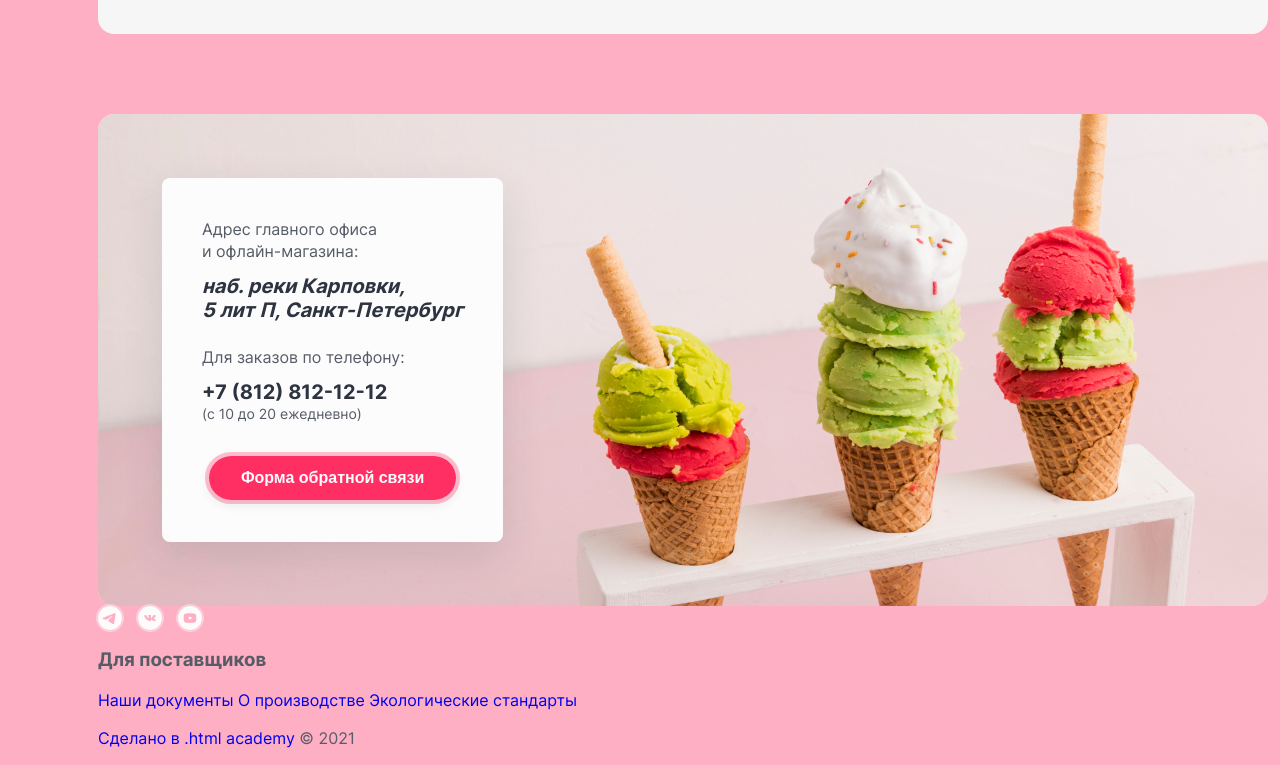
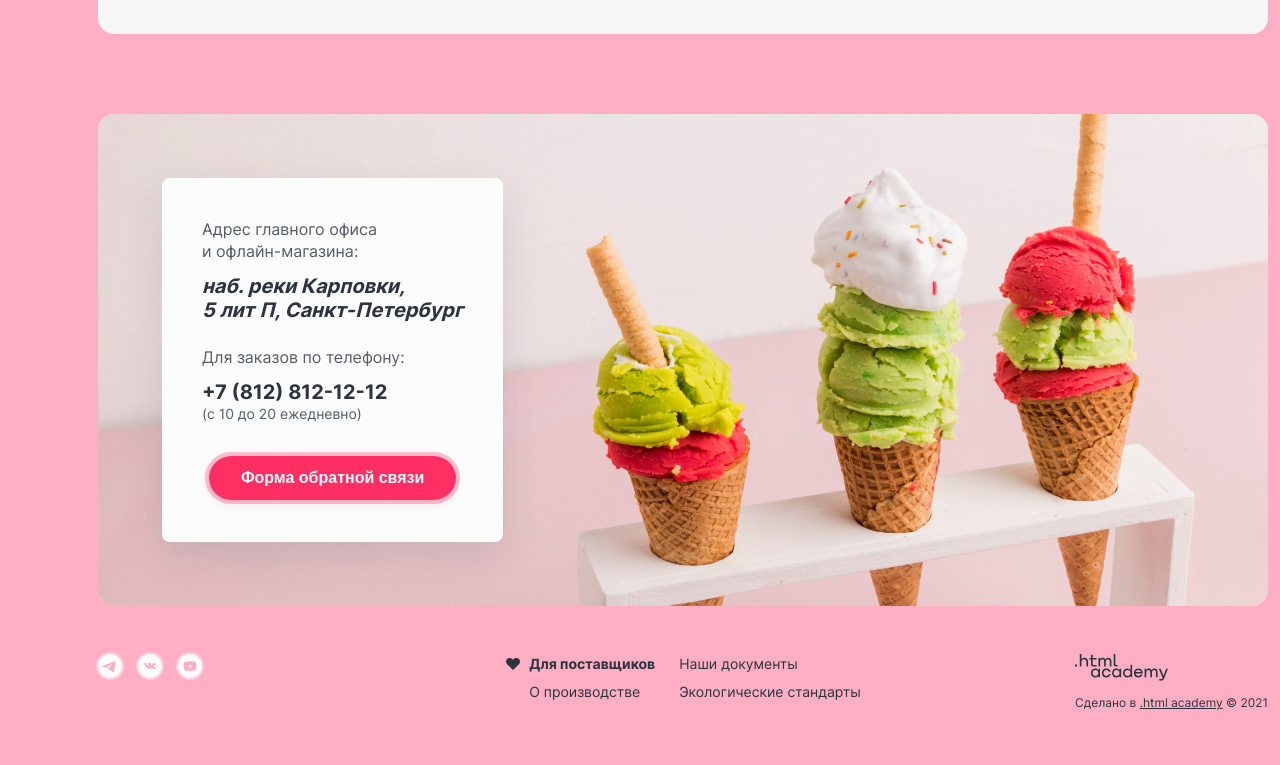
Before and after one commit to htmlacademy-htmlcss/2271803-gllacy-36, a plain HTML site: page index.html in a window 1280 px wide. Shown: the part 3214-3979 px from the top of the page. Drawn offline with Linux system fonts and the light colour scheme.

Commit message:
Стилизован footer

```diff
--- a/index.html
+++ b/index.html
@@ -328,16 +328,20 @@
             мороженого собственного производства на развес
           </h2>
           <ul class="advantages-list">
-            <li class="advantages-item advantages-production">Всё наше мороженое изготавливается на собственном<br> производстве с
+            <li class="advantages-item advantages-production">Всё наше мороженое изготавливается на собственном<br>
+              производстве с
               использованием
               современного<br> оборудования и проверенных временем технологий.</li>
-            <li class="advantages-item advantages-farm">Закупка ингредиентов производится только<br> у проверенных фермерских хозяйств,
+            <li class="advantages-item advantages-farm">Закупка ингредиентов производится только<br> у проверенных
+              фермерских хозяйств,
               с
               которыми<br> нас связывает долговременное сотрудничество.</li>
-            <li class="advantages-item advantages-ingredient">Для приготовления мороженого используются сливки<br> и молоко высочайшего
+            <li class="advantages-item advantages-ingredient">Для приготовления мороженого используются сливки<br> и
+              молоко высочайшего
               качества.
               Все ингредиенты<br> и добавки произведены из натурального сырья.</li>
-            <li class="advantages-item advantages-delivery">Доставка нашего мороженого осуществляется в<br>  специальном термопаке, который
+            <li class="advantages-item advantages-delivery">Доставка нашего мороженого осуществляется в<br> специальном
+              термопаке, который
               не
               даёт мороженому<br> растаять и позволяет сохранить превосходный вкус.</li>
           </ul>
@@ -391,10 +395,10 @@
 
               <label class="address-label">
                 <span class="label-description address-description">Адрес
-                <span class="tooltip">
-                  <span class="tooltip-content">Введите название<br> улицы, дома и квартиры</span>
+                  <span class="tooltip">
+                    <span class="tooltip-content">Введите название<br> улицы, дома и квартиры</span>
+                  </span>
                 </span>
-              </span>
                 <input class="delivery-input input" type="text" name="delivery-address"
                   placeholder="ул. Большая Конюшенная, 19/8">
               </label>
@@ -434,18 +438,21 @@
 
         <div class="for-providers">
           <h3 class="for-providers-title">Для поставщиков</h3>
-          <a class="for-providers-documets" href="#">Наши документы</a>
-          <a class="for-providers-about-production" href="#">О производстве</a>
-          <a class="for-providers-eco-standarts" href="#">Экологические стандарты</a>
+          <a class="for-providers-link" href="#">Наши документы</a>
+          <a class="for-providers-link" href="#">О производстве</a>
+          <a class="for-providers-link" href="#">Экологические стандарты</a>
         </div>
 
         <div class="footer-logo-container">
           <a class="footer-logo" href="https://htmlacademy.ru/" aria-label="Ссылка на сайт htmlacademy.ru.">
-            <p class="footer-logo-text">Сделано в
-              <a href="https://htmlacademy.ru/" aria-label="Ссылка на сайт htmlacademy.ru.">.html academy</a>
-              © 2021
-            </p>
+            <img src="./images/logo-htmlacademy.svg" width="93" height="27" alt="Логотип html academy.">
           </a>
+          <p class="footer-logo-text">Сделано в
+            <a class="footer-logo-link" href="https://htmlacademy.ru/" aria-label="Ссылка на сайт htmlacademy.ru.">.html
+              academy</a>
+            © 2021
+          </p>
+
         </div>
 
 
--- a/styles/styles.css
+++ b/styles/styles.css
@@ -1734,3 +1734,115 @@ a {
 .modal-link {
   align-self: center;
 }
+
+/* FOOTER */
+
+.page-footer {
+  display: grid;
+  grid-template-columns: 1fr 1fr 1fr;
+  width: 1170px;
+  margin: 0 auto;
+  padding: 48px 0 48px 0;
+  column-gap: 20px;
+}
+
+.footer-social-list {
+  display: flex;
+  flex-wrap: wrap;
+  list-style-type: none;
+  padding: 0;
+  margin: 0;
+  gap: 16px;
+}
+
+.for-providers {
+  justify-self: center;
+  display: grid;
+  grid-template-rows: min-content min-content;
+  grid-template-columns: auto auto;
+  list-style-type: none;
+  padding: 0;
+  margin: 0;
+  row-gap: 8px;
+  max-width: 360px;
+}
+
+.for-providers-title {
+  font-weight: 700;
+  font-size: 14px;
+  line-height: 20px;
+  color: #2d3440;
+  padding: 0 0 0 24px;
+  margin: 0;
+  position: relative;
+}
+
+.for-providers-title::before {
+  content: "";
+  position: absolute;
+  width: 16px;
+  height: 16px;
+  top: 2px;
+  left: 0;
+  background-image: url("../images/heart.svg");
+  background-repeat: no-repeat;
+}
+
+.for-providers-link {
+  font-weight: 400;
+  font-size: 14px;
+  line-height: 20px;
+  color: #2d3440;
+  padding: 0 0 0 24px;
+}
+
+.for-providers-link:hover {
+  opacity: 0.6;
+}
+
+.for-providers-link:active{
+  opacity: 0.3;
+}
+
+.footer-logo-container {
+  justify-self: right;
+}
+
+.footer-logo {
+  display: flex;
+  align-items: center;
+  width: 93px;
+  height: 27px;
+  line-height: 16px;
+  margin: 0 0 14px 0;
+  overflow: hidden;
+}
+
+.footer-logo:hover {
+  opacity: 0.7;
+}
+
+.footer-logo:active {
+  opacity: 0.4;
+}
+
+.footer-logo-text {
+  font-weight: 400;
+  font-size: 12px;
+  line-height: 16px;
+  color: #2d3440;
+  margin: 0;
+}
+
+.footer-logo-link {
+  color: inherit;
+  text-decoration: underline;
+}
+
+.footer-logo-link:hover {
+  opacity: 0.6;
+}
+
+.footer-logo-link:active {
+  opacity: 0.3;
+}
```
Also changed, not shown: images/heart.svg (added), images/logo-htmlacademy.svg (added).
